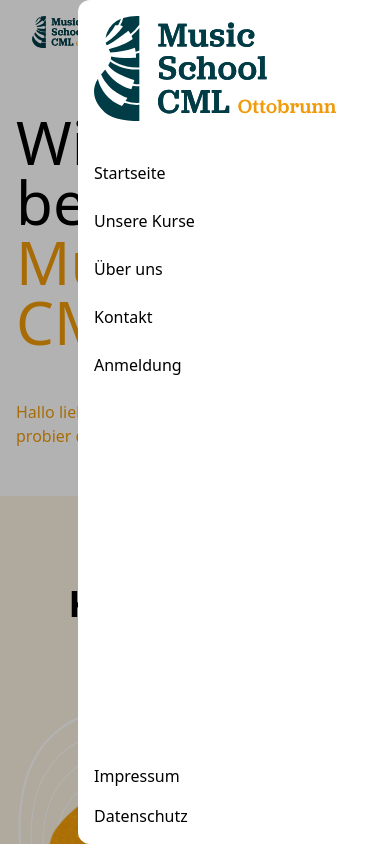
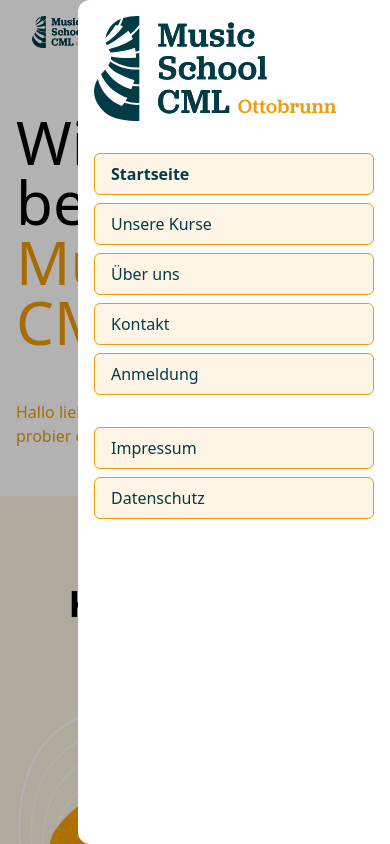
Before and after one commit to maxischmaxi/musicschool, a React (Vite) app: page / in a window 390 px wide. Both pictures are taken after a click on the button "Sidebar". Shown: the top 844 px of the page. Built offline with nearby package versions, Linux system fonts and the light colour scheme; no server answers.

Commit message:
I know, I know, this is not how I’m supposed to do it, but I can't think of something better.

```diff
--- a/src/components/header.tsx
+++ b/src/components/header.tsx
@@ -1,6 +1,6 @@
 import { MOBILE_NUMBER } from "../lib/definitions";
 import logo from "../assets/logo.svg";
-import { MenuButton } from "./menu-button";
+import { Sidebar } from "./sidebar";
 import { motion, useScroll, useTransform } from "framer-motion";
 
 export function Header() {
@@ -104,7 +104,7 @@ export function Header() {
           </a>
         </div>
       </motion.nav>
-      <MenuButton />
+      <Sidebar />
     </header>
   );
 }
--- a/src/components/instrument-select.tsx
+++ b/src/components/instrument-select.tsx
@@ -131,6 +131,7 @@ export function InstrumentSelect<T extends FieldValues>(props: Props<T>) {
         >
           <label className="text-sm font-bold" htmlFor={name}>
             Instrument wählen
+            <span className="text-red-500">*</span>
           </label>
           {isDesktop && (
             <div className="grid grid-cols-1 sm:grid-cols-2 md:grid-cols-3 lg:grid-cols-4 xl:grid-cols-5 gap-4">
@@ -179,7 +180,7 @@ export function InstrumentSelect<T extends FieldValues>(props: Props<T>) {
                       className="bg-white p-4 rounded-xl will-change-transform w-[80vw]"
                       onClick={(e) => e.stopPropagation()}
                     >
-                      <div className="max-h-[80vh] overflow-y-auto w-full flex flex-col">
+                      <div className="max-h-[65vh] overflow-y-auto w-full flex flex-col">
                         <div className="grid grid-cols-1 gap-4 w-full h-full">
                           {Object.values(Instrument).map((instrument) => (
                             <InstrumentComponent
--- a/src/components/lehrer-select.tsx
+++ b/src/components/lehrer-select.tsx
@@ -122,6 +122,7 @@ export function LehrerSelect<T extends FieldValues>(props: Props<T>) {
               htmlFor={name}
             >
               Lehrer wählen
+              <span className="text-red-500">*</span>
             </label>
             {isDesktop && (
               <>
@@ -188,7 +189,7 @@ export function LehrerSelect<T extends FieldValues>(props: Props<T>) {
                         className="bg-white p-4 rounded-xl will-change-transform w-[80vw]"
                         onClick={(e) => e.stopPropagation()}
                       >
-                        <div className="max-h-[80vh] overflow-y-auto w-full flex flex-col">
+                        <div className="max-h-[65vh] overflow-y-auto w-full flex flex-col">
                           <div className="grid grid-cols-1 overflow-hidden gap-4 w-full h-full">
                             <AnimatePresence>
                               {lehrer.map((l) => (
--- a/src/components/menu-button.tsx
+++ /dev/null
@@ -1,82 +0,0 @@
-import { AnimatePresence, motion } from "framer-motion";
-import { Menu } from "lucide-react";
-import { useState } from "react";
-import logo from "../assets/logo.svg";
-
-export function MenuButton() {
-  const [show, setShow] = useState(false);
-
-  return (
-    <>
-      <button className="md:hidden p-4" onClick={() => setShow(true)}>
-        <Menu className="w-8 h-8" />
-      </button>
-      <AnimatePresence>
-        {show && (
-          <motion.div
-            initial={{ opacity: 0 }}
-            animate={{ opacity: 1 }}
-            exit={{ opacity: 0 }}
-            style={{ backgroundColor: "rgba(0,0,0,0.3)" }}
-            onClick={() => setShow(false)}
-            className="fixed top-0 left-0 w-full h-full z-50"
-          >
-            <motion.div
-              className="bg-white rounded-tl-xl rounded-bl-xl bottom-0 h-screen fixed top-0 right-0 w-[80%] p-4"
-              initial={{ x: "200%" }}
-              animate={{ x: 0 }}
-              exit={{ x: "200%" }}
-              onClick={(e) => e.stopPropagation()}
-              transition={{ type: "spring", stiffness: 100, damping: 20 }}
-            >
-              <nav className="w-full flex flex-col h-full">
-                <a href="/">
-                  <img src={logo} alt="MusicSchool CML Logo" />
-                </a>
-                <ul className="w-full flex flex-col h-full gap-2 mt-8">
-                  <li className="py-2">
-                    <a onClick={() => setShow(false)} href="/">
-                      Startseite
-                    </a>
-                  </li>
-                  <li className="py-2">
-                    <a onClick={() => setShow(false)} href="/courses">
-                      Unsere Kurse
-                    </a>
-                  </li>
-                  <li className="py-2">
-                    <a onClick={() => setShow(false)} href="/about">
-                      Über uns
-                    </a>
-                  </li>
-                  <li className="py-2">
-                    <a onClick={() => setShow(false)} href="/contact">
-                      Kontakt
-                    </a>
-                  </li>
-                  <li className="py-2">
-                    <a onClick={() => setShow(false)} href="/anmeldung">
-                      Anmeldung
-                    </a>
-                  </li>
-                </ul>
-                <ul className="mt-auto flex flex-col gap-4">
-                  <li>
-                    <a onClick={() => setShow(false)} href="/imprint">
-                      Impressum
-                    </a>
-                  </li>
-                  <li>
-                    <a onClick={() => setShow(false)} href="/privacy">
-                      Datenschutz
-                    </a>
-                  </li>
-                </ul>
-              </nav>
-            </motion.div>
-          </motion.div>
-        )}
-      </AnimatePresence>
-    </>
-  );
-}
--- /dev/null
+++ b/src/components/sidebar.tsx
@@ -0,0 +1,105 @@
+import { AnimatePresence, motion } from "framer-motion";
+import { Menu } from "lucide-react";
+import { useState } from "react";
+import logo from "../assets/logo.svg";
+import classNames from "classnames";
+import { useLocation } from "react-router-dom";
+import { Paths } from "../lib/definitions";
+
+export function Sidebar() {
+  const [show, setShow] = useState(false);
+  const { pathname } = useLocation();
+
+  return (
+    <>
+      <button
+        type="button"
+        title="Sidebar"
+        className="md:hidden p-4"
+        aria-label="Sidebar"
+        onClick={() => setShow(true)}
+      >
+        <Menu className="w-8 h-8" />
+      </button>
+      <AnimatePresence>
+        {show && (
+          <motion.div
+            initial={{ opacity: 0 }}
+            animate={{ opacity: 1 }}
+            exit={{ opacity: 0 }}
+            style={{ backgroundColor: "rgba(0,0,0,0.3)" }}
+            onClick={() => setShow(false)}
+            className="fixed top-0 left-0 w-full h-full z-50"
+          >
+            <motion.div
+              className="bg-white rounded-tl-xl rounded-bl-xl bottom-0 h-screen fixed top-0 right-0 w-[80%] p-4"
+              initial={{ x: "200%" }}
+              animate={{ x: 0 }}
+              exit={{ x: "200%" }}
+              onClick={(e) => e.stopPropagation()}
+              transition={{ type: "spring", stiffness: 100, damping: 20 }}
+            >
+              <nav className="w-full flex flex-col">
+                <a href="/">
+                  <img src={logo} alt="MusicSchool CML Logo" />
+                </a>
+                <ul className="w-full flex flex-col h-full gap-2 mt-8">
+                  {Object.values(Paths)
+                    .filter(
+                      (path) => path !== "/imprint" && path !== "/privacy",
+                    )
+                    .map((path) => (
+                      <li key={path}>
+                        <a
+                          className={classNames(
+                            "py-2 rounded-md bg-theme/10 border border-theme text-theme-text flex px-4",
+                            pathname === path && "font-bold",
+                          )}
+                          onClick={() => setShow(false)}
+                          href={path}
+                        >
+                          {path === "/" && "Startseite"}
+                          {path === "/courses" && "Unsere Kurse"}
+                          {path === "/about" && "Über uns"}
+                          {path === "/contact" && "Kontakt"}
+                          {path === "/anmeldung" && "Anmeldung"}
+                        </a>
+                      </li>
+                    ))}
+                </ul>
+                <ul className="mt-8 flex flex-col gap-2">
+                  <li>
+                    <a
+                      className={classNames(
+                        "py-2 rounded-md bg-theme/10 border border-theme text-theme-text flex px-4",
+                        pathname === "/imprint" && "font-bold",
+                      )}
+                      onClick={() => setShow(false)}
+                      title="Impressum"
+                      href="/imprint"
+                    >
+                      Impressum
+                    </a>
+                  </li>
+                  <li>
+                    <a
+                      className={classNames(
+                        "py-2 rounded-md bg-theme/10 border border-theme text-theme-text flex px-4",
+                        pathname === "/privacy" && "underline font-bold",
+                      )}
+                      title="Datenschutz"
+                      onClick={() => setShow(false)}
+                      href="/privacy"
+                    >
+                      Datenschutz
+                    </a>
+                  </li>
+                </ul>
+              </nav>
+            </motion.div>
+          </motion.div>
+        )}
+      </AnimatePresence>
+    </>
+  );
+}
--- a/src/components/vertrag-select.tsx
+++ b/src/components/vertrag-select.tsx
@@ -43,6 +43,7 @@ export function VertragSelect<T extends FieldValues>(props: Props<T>) {
               htmlFor={name}
             >
               {label}
+              <span className="text-red-500">*</span>
             </label>
             <div className="grid grid-cols-1 md:grid-cols-2 lg:grid-cols-3 xl:grid-cols-4 gap-4">
               {vertraege.map((vertrag, key) => (
@@ -130,7 +131,7 @@ export function VertragSelect<T extends FieldValues>(props: Props<T>) {
                 }}
               >
                 <div
-                  className="bg-white rounded-2xl max-w-[90vw] md:max-w-xl relative flex flex-col flex-nowrap max-h-[80vh]"
+                  className="bg-white rounded-2xl max-w-[90vw] md:max-w-xl relative flex flex-col flex-nowrap max-h-[65vh]"
                   onClick={(e) => e.stopPropagation()}
                 >
                   <div className="flex flex-row p-4 flex-nowrap justify-between items-center border-b border-gray-400">
--- a/src/lib/definitions.ts
+++ b/src/lib/definitions.ts
@@ -20,6 +20,15 @@ export enum Lehrer {
   CHRISTOPHER = "christopher",
   MARTIN = "martin",
   LUKAS = "lukas",
+}
+export enum Paths {
+  HOME = "/",
+  COURSES = "/courses",
+  ABOUT = "/about",
+  CONTACT = "/contact",
+  ANMELDUNG = "/anmeldung",
+  IMPRINT = "/imprint",
+  PRIVACY = "/privacy",
 }
 
 export const apiGateway = import.meta.env.VITE_API_GATEWAY;
@@ -106,6 +115,14 @@ export const available_lehrer = [
 export const phoneRegex = new RegExp(/^([0|+[0-9]{1,5})?([7-9][0-9]{9})$/);
 
 export const anmeldung = z.object({
+  token: z
+    .string({
+      required_error: "Bitte füllen Sie das Captcha aus",
+      message: "Bitte füllen Sie das Captcha aus",
+    })
+    .min(1, {
+      message: "Bitte füllen Sie das Captcha aus",
+    }),
   instrument: z
     .nativeEnum(Instrument, {
       required_error: "Bitte wähle ein Instrument aus",
@@ -135,10 +152,12 @@ export const anmeldung = z.object({
     .min(1, {
       message: "Bitte gib den Namen des Schülers an",
     }),
-  geburtsdatum: z.coerce.date({
-    message: "Bitte gib das Geburtsdatum des Schülers an",
-    required_error: "Bitte gib das Geburtsdatum des Schülers an",
-  }),
+  geburtsdatum: z
+    .string({
+      required_error: "Bitte gib das Geburtsdatum des Schülers an",
+      message: "Bitte gib das Geburtsdatum des Schülers an",
+    })
+    .date(),
   ort: z
     .string({
       required_error: "Bitte gib den Wohnort an",
--- a/src/pages/Anmeldung.tsx
+++ b/src/pages/Anmeldung.tsx
@@ -32,9 +32,11 @@ export function Anmeldung() {
       strasse: "",
       erziehungsberechtigte: "",
       telefon: "",
-      geburtsdatum: dayjs().subtract(10, "year").toDate(),
+      geburtsdatum: dayjs().subtract(10, "year").toDate().toISOString(),
+      token: "",
     },
   });
+  const captchaError = form.formState.errors.token?.message;
   const [successModal, setSuccessModal] = useState(false);
   const [errorModal, setErrorModal] = useState(false);
 
@@ -48,15 +50,9 @@ export function Anmeldung() {
       return;
     }
 
-    const token = captchaRef.current.getValue();
-
-    if (!token || !token.length) {
-      return;
-    }
-
     fetch(`${apiGateway}/anmeldung`, {
       method: "POST",
-      body: JSON.stringify({ ...data, token }),
+      body: JSON.stringify(data),
       headers: {
         "Content-Type": "application/json",
       },
@@ -120,76 +116,134 @@ export function Anmeldung() {
             }
           }}
         />
+        <div className="w-full flex flex-col md:flex-row gap-4">
           <Input
             label="E-Mail"
             name="email"
             control={form.control}
             placeholder="E-Mail Adresse angeben"
+            wrapperClassName="w-full"
+            autoComplete="email"
+            autoCorrect="off"
+            autoCapitalize="off"
+            aria-label="E-Mail"
             type="email"
+            required
           />
+          <Input
+            label="Telefon"
+            required
+            wrapperClassName="w-full max-w-[220px]"
+            name="telefon"
+            control={form.control}
+            placeholder="176 123 123 123"
+            type="phone"
+            aria-label="Telefon"
+            autoCorrect="off"
+            autoCapitalize="off"
+            autoComplete="tel"
+          />
+        </div>
         <div className="flex flex-col md:flex-row flex-nowrap justify-start items-center gap-4">
           <Input
             label="Name des Schülers"
+            autoCorrect="off"
+            autoCapitalize="on"
             wrapperClassName="w-full max-w-full md:max-w-[350px]"
+            required
             name="schueler_name"
             control={form.control}
             placeholder="Vor- und Nachname"
+            aria-label="Name des Schülers"
           />
           <Input
             label="Geburtsdatum des Schülers"
             wrapperClassName="w-full max-w-full md:max-w-[200px]"
+            required
             name="geburtsdatum"
             control={form.control}
             type="date"
+            autoComplete="bday"
+            autoCapitalize="off"
+            autoCorrect="off"
+            aria-label="Geburtsdatum des Schülers"
           />
           <Input
             label="Erziehungsberechtigte"
+            required
             wrapperClassName="w-full"
             name="erziehungsberechtigte"
             control={form.control}
             placeholder="Vor- und Nachname"
+            autoCapitalize="on"
+            autoCorrect="off"
+            autoComplete="name"
+            aria-label="Erziehungsberechtigte"
           />
         </div>
         <div className="flex flex-col md:flex-row flex-nowrap justify-start items-center gap-4">
           <Input
             label="Straße"
-            wrapperClassName="space-y-1 w-full"
+            wrapperClassName="space-y-1 w-full max-w-full md:max-w-[350px]"
+            required
             name="strasse"
             control={form.control}
             placeholder="Straße"
+            autoComplete="street-address"
+            autoCorrect="off"
+            autoCapitalize="off"
           />
           <Input
             label="PLZ"
-            wrapperClassName="space-y-1 max-w-full md:max-w-[250px] w-full"
+            wrapperClassName="space-y-1 max-w-full md:max-w-[200px] w-full"
+            required
             name="plz"
             control={form.control}
             placeholder="PLZ"
+            autoComplete="postal-code"
+            autoCorrect="off"
+            autoCapitalize="off"
+            aria-label="PLZ"
           />
           <Input
             label="Ort"
-            wrapperClassName="space-y-1 w-full max-w-full md:max-w-[320px]"
+            wrapperClassName="space-y-1 w-full"
+            required
             name="ort"
             control={form.control}
             placeholder="Ort"
+            autoComplete="address-level2"
+            autoCapitalize="on"
+            autoCorrect="off"
+            aria-label="Ort"
           />
         </div>
-        <div className="max-w-full md:max-w-[300px] w-full">
-          <Input
-            label="Telefon"
-            wrapperClassName="space-y-1 w-full"
-            name="telefon"
-            control={form.control}
-            placeholder="176 123 123 123"
-            type="phone"
-          />
-        </div>
+
         <EinverstaendnisCheck control={form.control} name="einverstaendnis" />
+        <p className="text-xs text-theme-text">
+          <span className="text-red-500">*</span> Pflichtfelder
+        </p>
         <ReCAPTCHA
           sitekey={import.meta.env.VITE_RECAPTCHA_SITE_KEY}
           ref={captchaRef}
+          onChange={(token) => {
+            if (token) {
+              form.setValue("token", token);
+            } else {
+              form.setValue("token", "");
+            }
+          }}
         />
+        {Boolean(captchaError) && (
+          <p className="text-red-500 text-xs italic">{captchaError}</p>
+        )}
         <div className="flex flex-row w-full flex-nowrap justify-start items-center">
-          <button className="bg-theme text-black rounded-md px-4 py-2 text-sm font-semibold">
+          <button
+            className="bg-theme text-black rounded-md px-4 py-2 text-sm font-semibold"
+            type="submit"
+            title="Formular absenden"
+            aria-label="Formular absenden"
+          >
             Formular absenden
           </button>
         </div>
@@ -206,8 +260,15 @@ export function Anmeldung() {
             <p className="text-theme-text font-bold">
               Vielen Dank für Ihre Nachricht!
             </p>
+            <p>
+              Wir haben Ihre Anmeldung erhalten und werden uns innerhalb von 1-2
+              Werktagen bei Ihnen melden.
+            </p>
             <button
               onClick={() => setSuccessModal(false)}
+              type="button"
+              aria-label="Schließen"
+              title="Schließen"
               className="bg-theme text-white rounded-md py-2 px-4"
             >
               Schließen
@@ -227,9 +288,15 @@ export function Anmeldung() {
             <p className="text-theme-text font-bold">
               Es ist ein Fehler aufgetreten.
             </p>
+            <p>
+              Bitte versuchen Sie es erneut oder kontaktieren Sie uns direkt.
+            </p>
             <button
               onClick={() => setErrorModal(false)}
               className="bg-theme text-white rounded-md py-2 px-4"
+              type="button"
+              title="Schließen"
+              aria-label="Schließen"
             >
               Schließen
             </button>
```
Also changed, not shown: src/components/input.tsx (+16 -6 lines). Lines whose indentation alone changed are shown as unchanged.
